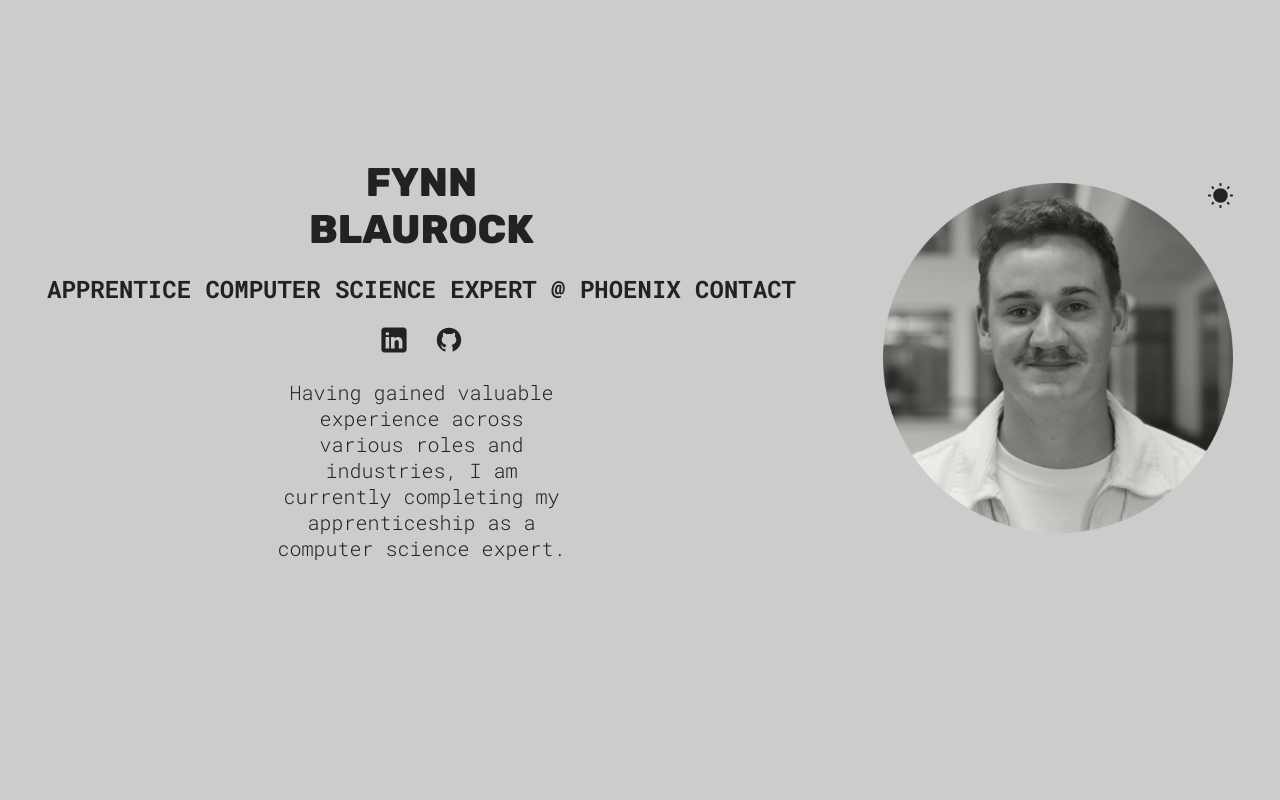
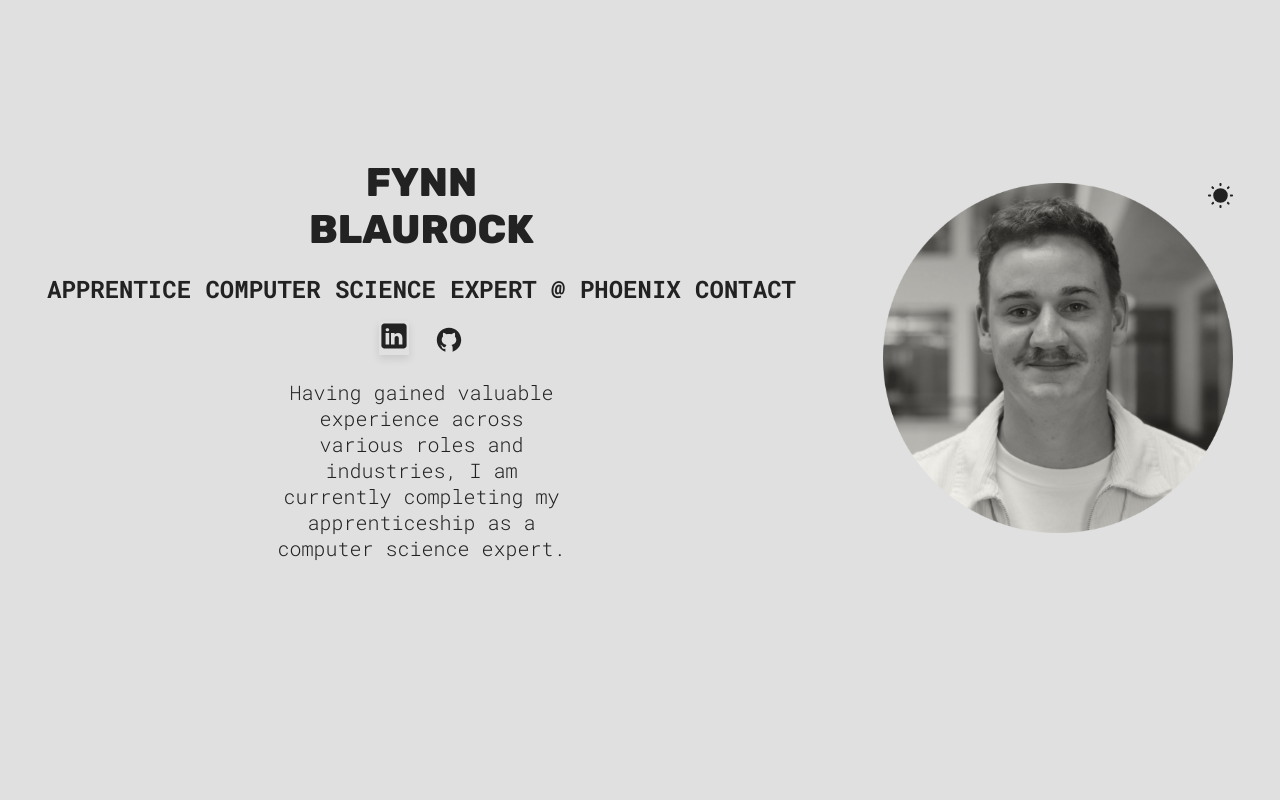
Before and after one commit to fnnbl/PortfolioFBL, a React (Vite) app: page / in a window 1280 px wide. In both pictures the pointer is over the link 393 px from the left and 342 px from the top of the page. Shown: the top 800 px of the page. Built offline with nearby package versions, Linux system fonts and the light colour scheme.

Commit message:
Reworked overall styles

```diff
--- a/src/App.css
+++ b/src/App.css
@@ -1,5 +1,5 @@
 :root {
-  --background-color: #cccccc;
+  --background-color: #e0e0e0;
   --btn-color: #222;
   --btn-text-color: #fff;
   --project-card-bg: #ffffff00;
--- a/src/sections/Hero/HeroStyles.module.css
+++ b/src/sections/Hero/HeroStyles.module.css
@@ -11,6 +11,7 @@
     max-width: 200px;
   }
 
+  /* Icons-Container */
   span {
     display: flex;
     gap: 25px;
@@ -18,9 +19,16 @@
 
     a {
       margin: 0;
+      display: inline-block;
+      transition: transform 200ms ease, box-shadow 200ms ease;
 
       img {
         width: 30px;
+      }
+
+      &:hover {
+        transform: translateY(-4px);
+        box-shadow: 0 4px 8px rgba(0, 0, 0, 0.1);
       }
     }
   }
@@ -39,10 +47,14 @@
   position: absolute;
   right: 0;
   width: 25px;
-}
+  display: inline-block;
+  transition: transform 200ms ease, box-shadow 200ms ease;
 
-.colorMode:hover {
-  cursor: pointer;
+  &:hover {
+    cursor: pointer;
+    transform: translateY(-4px);
+    box-shadow: 0 4px 8px rgba(0, 0, 0, 0.1);
+  }
 }
 
 .description {
```
